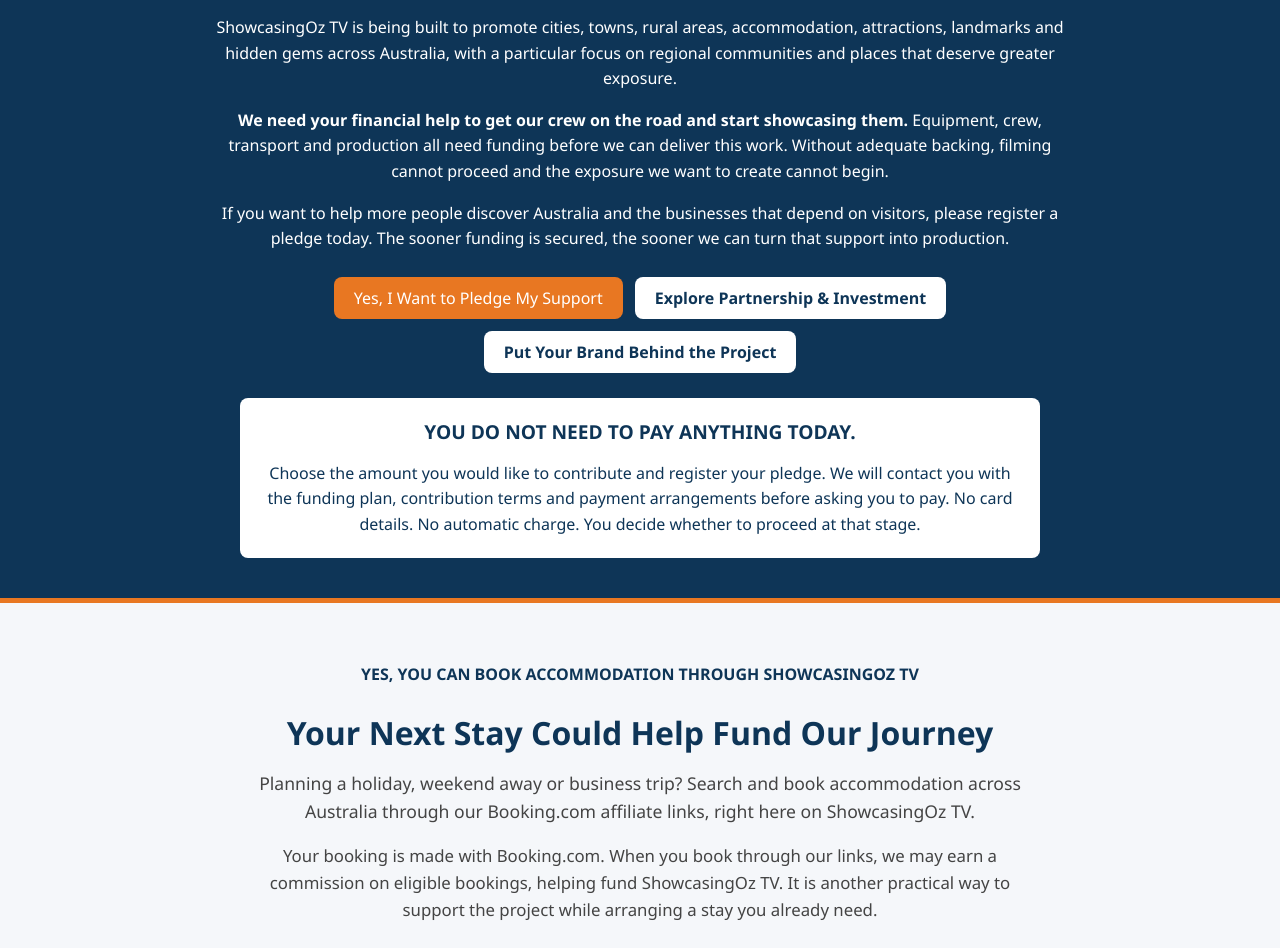
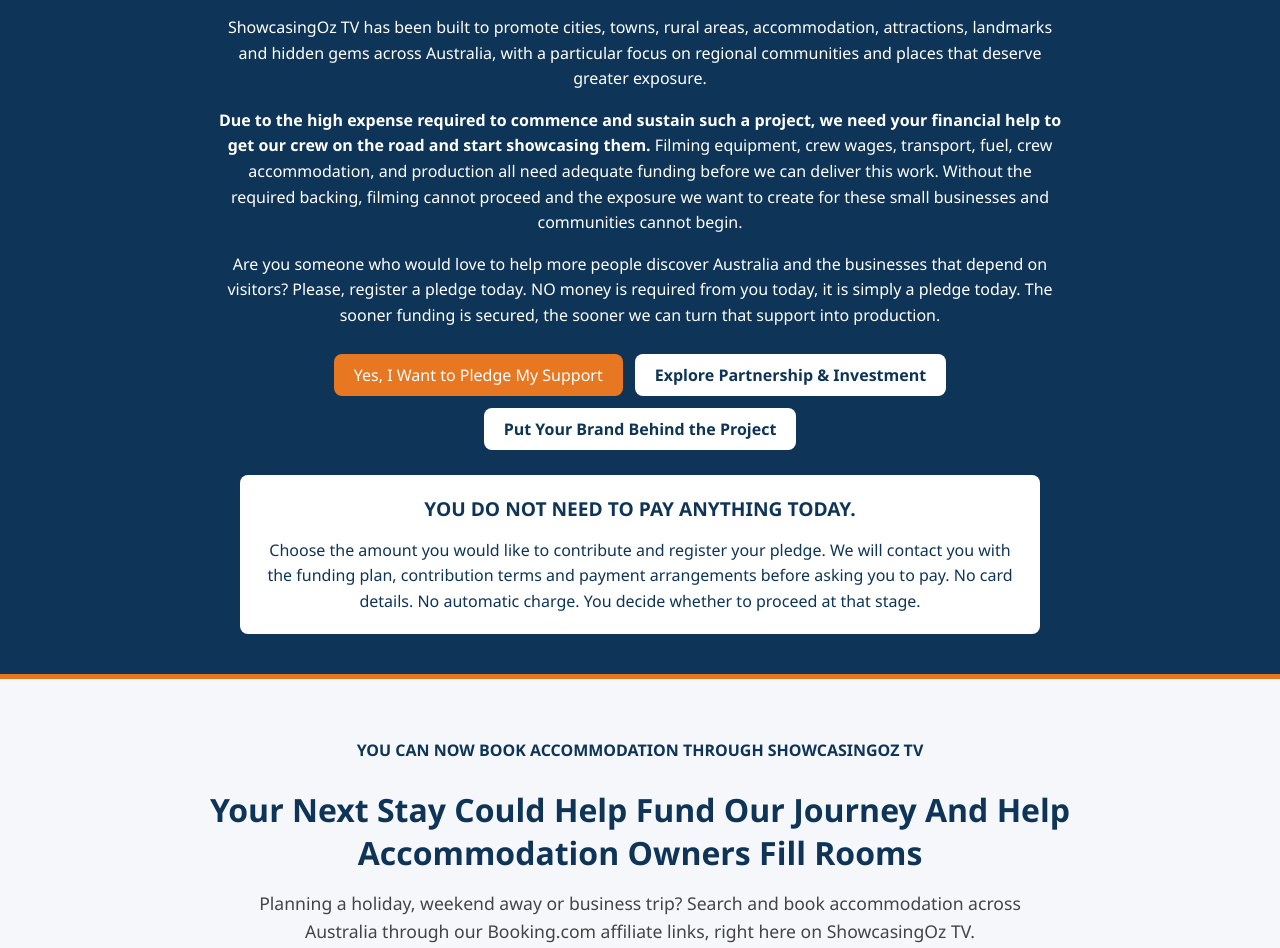
Before and after one commit to ShowcasingOzTV/showcasingoztv, a plain HTML site: page index.html in a window 1280 px wide. Shown: the part 837-1785 px from the top of the page. Drawn offline with Linux system fonts and the light colour scheme.

Commit message:
Update index.html

```diff
--- a/index.html
+++ b/index.html
@@ -608,7 +608,7 @@
         </p>
 
         <p>
-          ShowcasingOz TV is being built to promote cities, towns,
+          ShowcasingOz TV has been built to promote cities, towns,
           rural areas, accommodation, attractions, landmarks and
           hidden gems across Australia, with a particular focus
           on regional communities and places that deserve
@@ -617,19 +617,19 @@
 
         <p>
           <strong>
-            We need your financial help to get our crew on the
+            Due to the high expense required to commence and sustain such a project, we need your financial help to get our crew on the
             road and start showcasing them.
           </strong>
-          Equipment, crew, transport and production all need
-          funding before we can deliver this work. Without
-          adequate backing, filming cannot proceed and the
-          exposure we want to create cannot begin.
+          Filming equipment, crew wages, transport, fuel, crew accommodation, and production all need
+          adequate funding before we can deliver this work. Without
+          the required backing, filming cannot proceed and the
+          exposure we want to create for these small businesses and communities cannot begin.
         </p>
 
         <p>
-          If you want to help more people discover Australia
-          and the businesses that depend on visitors, please
-          register a pledge today. The sooner funding is
+          Are you someone who would love to help more people discover Australia
+          and the businesses that depend on visitors? Please,
+          register a pledge today. NO money is required from you today, it is simply a pledge today. The sooner funding is
           secured, the sooner we can turn that support
           into production.
         </p>
@@ -675,11 +675,11 @@
       <div style="max-width:1000px; margin:0 auto;">
 
         <p style="color:#0E3557; font-size:1rem; font-weight:700; margin:0 0 12px;">
-          YES, YOU CAN BOOK ACCOMMODATION THROUGH SHOWCASINGOZ TV
+          YOU CAN NOW BOOK ACCOMMODATION THROUGH SHOWCASINGOZ TV
         </p>
 
         <h2 style="color:#0E3557; font-size:2rem; margin-bottom:15px;">
-          Your Next Stay Could Help Fund Our Journey
+          Your Next Stay Could Help Fund Our Journey And Help Accommodation Owners Fill Rooms
         </h2>
 
         <p style="font-size:1.1rem; line-height:1.6; color:#444; max-width:780px; margin:0 auto 18px;">
@@ -831,7 +831,7 @@
       <div class="page-wrap">
 
         <p class="eyebrow">
-          PRODUCTION UPDATE
+           <h2>PRODUCTION UPDATE</h2>
         </p>
 
         <h2 id="production-update">
```
